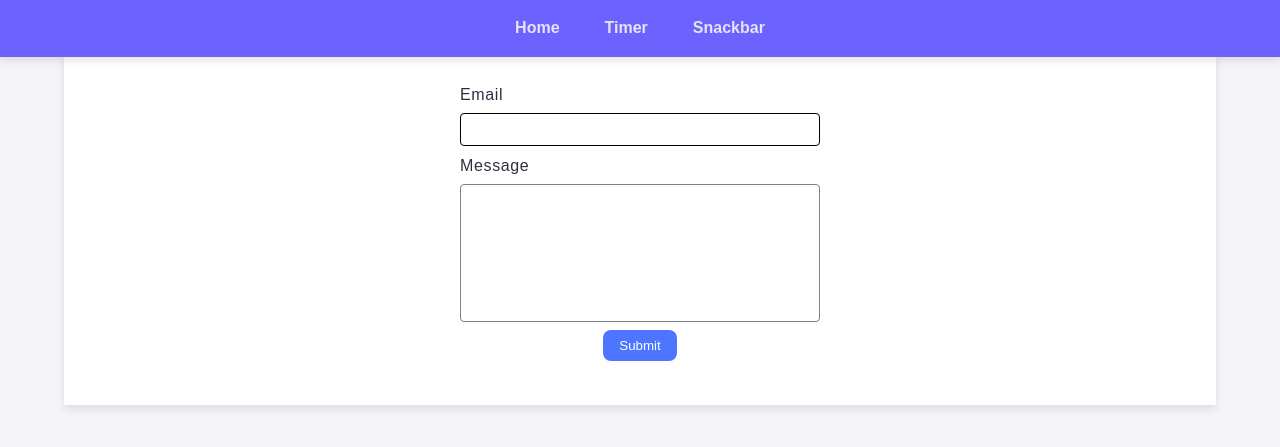
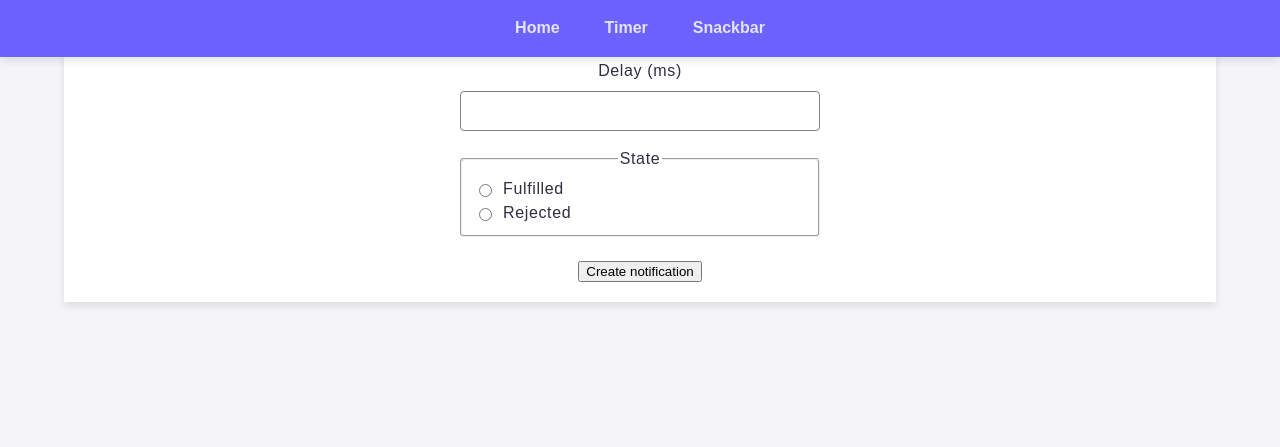
Before and after one commit to Volya16/goit-js-hw-10, a plain HTML site: page 2-snackbar.html in a window 1280 px wide. Shown: the part 81-528 px from the top of the page. Drawn offline with Linux system fonts and the light colour scheme.

Commit message:
Deploying to gh-pages from @ Volya16/goit-js-hw-10@675f3eb359636db1abe344a0641a9d842cb8a983 🚀

```diff
--- a/2-snackbar.html
+++ b/2-snackbar.html
@@ -4,10 +4,9 @@
   <meta charset="UTF-8">
   <meta name="viewport" content="width=device-width, initial-scale=1.0">
   <title>Form</title>
-  <script type="module" crossorigin src="/goit-js-hw-10/2-snackbar.js"></script>
-  <link rel="modulepreload" crossorigin href="/goit-js-hw-10/assets/nav-Dj_5-SSV.js">
+  <script type="module" crossorigin src="/goit-js-hw-10/assets/nav-Dj_5-SSV.js"></script>
   <link rel="stylesheet" crossorigin href="/goit-js-hw-10/assets/nav-DqfKSOgw.css">
-  <link rel="stylesheet" crossorigin href="/goit-js-hw-10/assets/2-snackbar-INKN87Ce.css">
+  <link rel="stylesheet" crossorigin href="/goit-js-hw-10/assets/2-snackbar-Bgap29qu.css">
 </head>
 <body>
   <header class="header">
@@ -21,16 +20,25 @@
     </nav>
   </header>
   <div class="container">
-    <form class="feedback-form" autocomplete="off">
-  <label>
-    Email
-    <input type="email" name="email" autofocus />
+    <form class="form">
+  <label class="delay-label">
+    Delay (ms)
+    <input class="delay-input" type="number" name="delay" required />
   </label>
-  <label>
-    Message
-    <textarea name="message" rows="8"></textarea>
-  </label>
-  <button type="submit">Submit</button>
+
+  <fieldset class="form-fieldset">
+    <legend>State</legend>
+    <label class="label-form">
+      <input type="radio" name="state" value="fulfilled" required />
+      Fulfilled
+    </label>
+    <label class="label-form">
+      <input type="radio" name="state" value="rejected" required />
+      Rejected
+    </label>
+  </fieldset>
+
+  <button class="btn-submit" type="submit">Create notification</button>
 </form>
   </div>
 </body>
--- a/2-snackbar.js
+++ /dev/null
@@ -1,2 +0,0 @@
-import"./assets/nav-Dj_5-SSV.js";const o=document.querySelector(".feedback-form");let t={email:"",message:""};const n=()=>{try{const e=JSON.parse(localStorage.getItem("localStorageKey"));if(e===null)return;t=e;for(const l in e)o.elements[l].value=e[l]}catch(e){console.log(e)}};n();const s=e=>{const{target:l}=e,{value:r,name:a}=l;t[a]=r.trim(),localStorage.setItem("localStorageKey",JSON.stringify(t))},m=e=>{if(e.preventDefault(),t.email===""||t.message===""){alert("Fill please all fields!");return}console.log(t),o.reset(),localStorage.removeItem("localStorageKey")};o.addEventListener("input",s);o.addEventListener("submit",m);
-//# sourceMappingURL=2-snackbar.js.map
--- /dev/null
+++ b/assets/2-snackbar-Bgap29qu.css
@@ -0,0 +1 @@
+*,*:before,*:after{box-sizing:border-box}.form{display:flex;flex-direction:column;align-items:center}.delay-label{font-weight:400;font-size:16px;line-height:1.5;letter-spacing:.04em;color:#2e2f42}.delay-input{display:flex;flex-direction:column;border:1px solid #808080;border-radius:4px;width:360px;height:40px;margin-top:8px}.form-fieldset{font-weight:400;font-size:16px;line-height:1.5;letter-spacing:.04em;color:#2e2f42;margin-top:16px;border-radius:4px;stroke-width:1px;stroke:gray;width:360px}.label-form{display:flex;align-items:center;justify-content:flex-start;flex-direction:row;gap:8px}.btn-submit{margin-top:24px}
--- a/assets/2-snackbar-INKN87Ce.css
+++ /dev/null
@@ -1 +0,0 @@
-*,*:before,*:after{box-sizing:border-box}.feedback-form{max-width:408px;margin:0 auto;padding:24px;display:flex;flex-direction:column;justify-content:center;gap:8px;font-weight:400;font-size:16px;line-height:1.5;letter-spacing:.04em;color:#2e2f42}.feedback-form label{display:flex;flex-direction:column;align-items:flex-start}.feedback-form input,.feedback-form textarea{display:block;width:100%;margin-top:6px;padding:8px 16px;color:#2e2f42;border:1px solid #808080;border-radius:4px;resize:none}.feedback-form input:hover,.feedback-form textarea:hover,.feedback-form input:focus,.feedback-form textarea:focus{outline:none;border:1px solid #000}.feedback-form button{border:none;padding:8px 16px;font-weight:500;color:#fff;background-color:#4e75ff;border-radius:8px;align-self:center}.feedback-form button:hover,.feedback-form button:focus{outline:none;background-color:#6c8cff}
```
Also changed, not shown: 1 other file.
